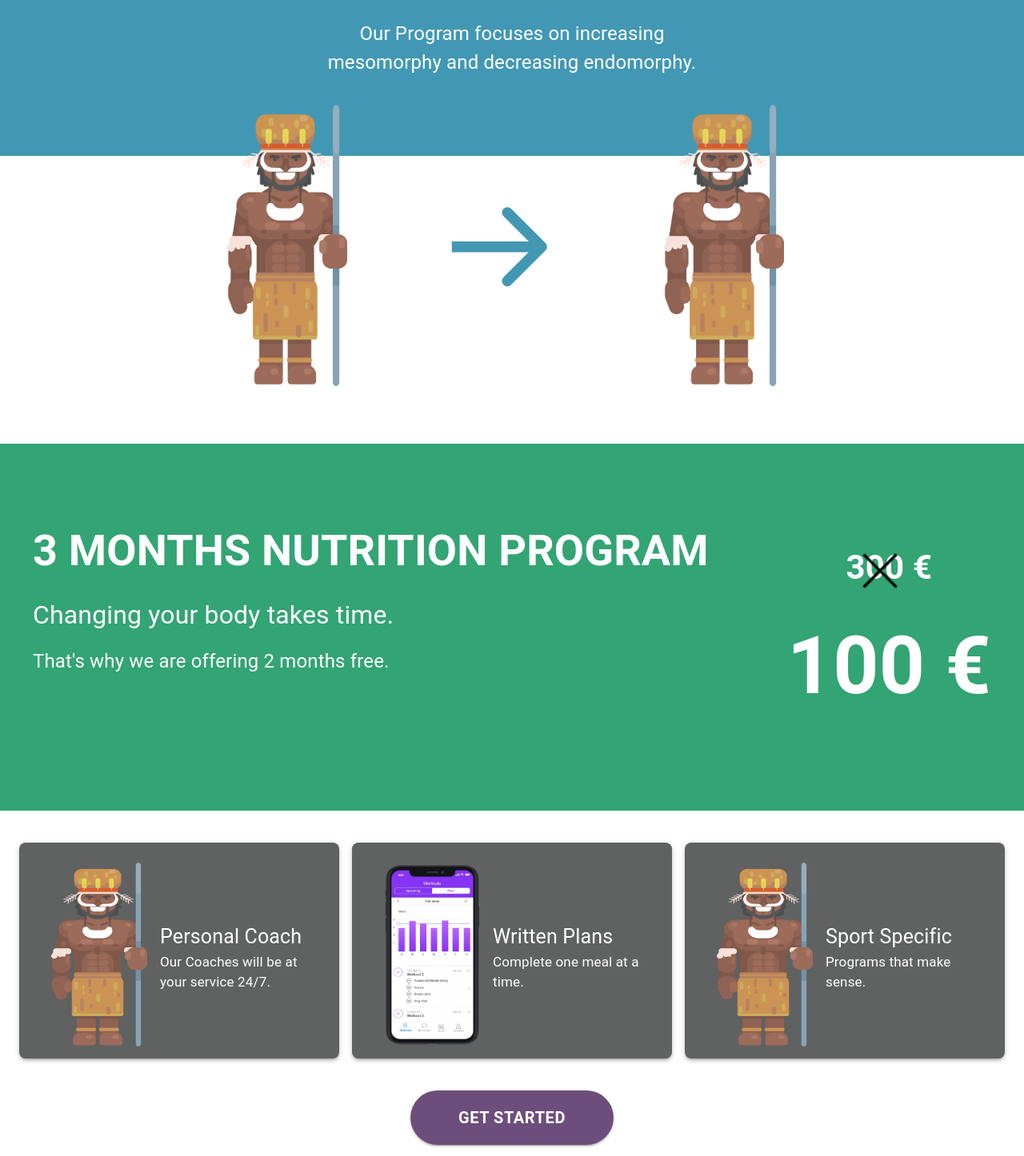
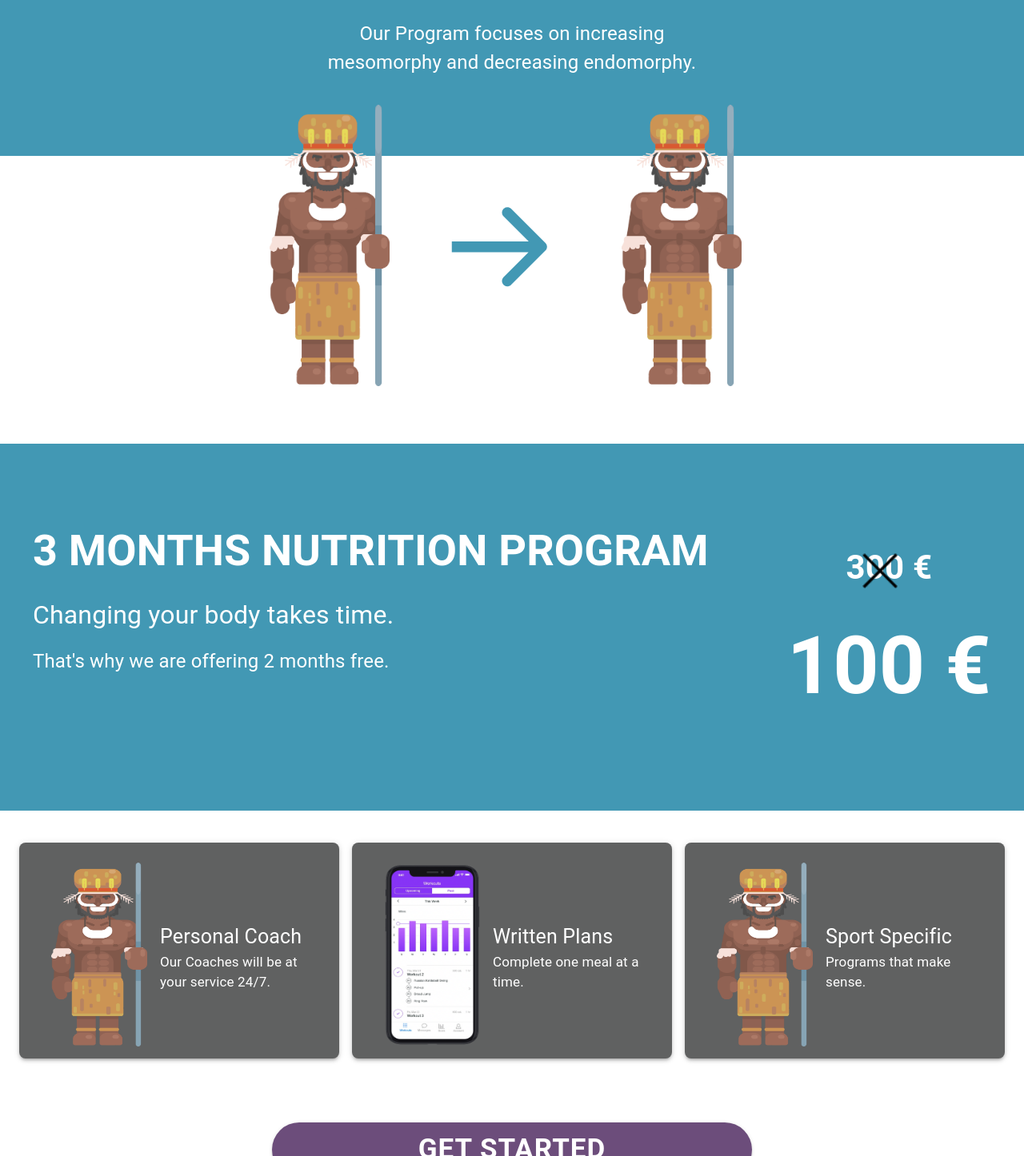
Before and after one commit to walter-clayton/afitpilot-somatotype, a React (Create React App) app in the folder client/: page /Training in a window 1280 px wide. Shown: the part 224-1670 px from the top of the page at 80% size. Built offline with nearby package versions, Linux system fonts and the light colour scheme.

Commit message:
changed the button width and style

```diff
--- a/client/src/components/CTA/NutritionCard.tsx
+++ b/client/src/components/CTA/NutritionCard.tsx
@@ -144,16 +144,17 @@ const NutritionCard = () => {
                         alignItems: "center",
                         justifyContent: "center",
                         width: "100%",
-                        // marginTop: "20px"
+                        marginTop: "40px"
                     }}>
                     <Button
                         sx={{
                             borderRadius: "40px",
                             backgroundColor: "RGB(108, 77, 123)",
-                            padding: "14px 60px",
+                            padding: "14px 30px",
                             fontWeight: 600,
+                            width: '600px',
                             textAlign: "start",
-                            fontSize: "20px",
+                            fontSize: "35px",
                             lineHeight: "40px",
                             marginBottom: "20px",
                             textTransform: "initial",
--- a/client/src/components/CTA/Training.tsx
+++ b/client/src/components/CTA/Training.tsx
@@ -20,37 +20,41 @@ theme.typography.h1 = {
 theme.typography.h3 = {
     "@media (max-width:600px)": {
         fontSize: "30px",
+        textAlign: "center"
     },
     [theme.breakpoints.up("md")]: {
         fontSize: "54px",
     },
 };
 theme.typography.h4 = {
-    "@media (max-width:600px)": {
+    "@media (max-width:700px)": {
         fontSize: "50px",
     },
 };
 theme.typography.h5 = {
-    "@media (max-width:600px)": {
+    "@media (max-width:700px)": {
         fontSize: "35px",
     },
 };
 theme.typography.body1 = {
-    "@media (min-width:600px)": {
-        fontSize: "20px"
+    "@media (max-width:600px)": {
+        fontSize: "20px",
+        textAlign: "center"
     },
     [theme.breakpoints.up("md")]: {
         fontSize: "32px",
     },
 };
+
 theme.typography.body2 = {
-    "@media (min-width:600px)": {
-        fontSize: "14px"
+    "@media (max-width:600px)": {
+        fontSize: "18px",
     },
     [theme.breakpoints.up("md")]: {
         fontSize: "24px",
     },
 };
+;
 const Training = () => {
     return (
         <ThemeProvider theme={theme}>
@@ -86,6 +90,7 @@ const Training = () => {
                             sx={{
                                 color: "white",
                                 textAlign: "center",
+                                fontSize: "24px",
                                 px: 2
                             }}>
                             Our Program focuses on increasing <br></br> mesomorphy and decreasing endomorphy.
@@ -99,7 +104,7 @@ const Training = () => {
                         width: "100%",
                         marginTop: { md: -10, lg: -10, xl: -10 }
                     }}>
-                    <Grid item md={4}
+                    <Grid item md={3}
                         sx={{
                             display: "flex",
                             justifyContent: "center",
@@ -110,47 +115,43 @@ const Training = () => {
                     <Typography
                         sx={{ display: { xs: 'none', sm: 'none', md: 'block', lg: 'block' }, color: "#4298B4", textAlign: "center", mt: 18 }}
                         variant="h1">
-                        <img src={Arrow1} alt="Arrow1" />
+                        <img src={Arrow1} alt="Arrow" />
                     </Typography>
                     <Typography
                         sx={{ display: { xs: 'block', sm: 'block', md: 'none', lg: 'none' }, color: "#4298B4" }}
                         variant="h1" mt={1}>
-                        <img src={Arrow1Down} alt="Arrow1Down" />
+                        <img src={Arrow1Down} alt="ArrowDown" />
                     </Typography>
-                    <Grid item md={4}
+                    <Grid item md={3}
                         sx={{
                             display: "flex",
                             justifyContent: "center",
-                            width: "100%"
-                        }}>
+                            width: "100%",
+                        }}
+                    >
                         <img src={avatar} alt="avatar" width={"150px"} />
                     </Grid>
                 </Grid>
                 {/* Instruction */}
                 <Grid container spacing={2}
                     sx={{
-                        backgroundColor: "#33A474",
+                        backgroundColor: "#4298B4",
                         marginTop: 9,
                         display: "flex",
                         flexDirection: "column",
                         alignItems: "center",
                         justifyContent: "center",
                     }}>
-                    <Grid item md={8}>
+                    <Grid item md={8} >
                         <Typography variant="h3"
-                            sx={{
-                                color: "#FFFFFF",
-                                mb: 2,
-                                fontSize: '54px'
-                            }}>
+                            sx={{ color: "#FFFFFF", mb: 2, fontSize: '54px' }}>
                             3 MONTHS NUTRITION PROGRAM
                         </Typography>
                         <Typography variant="body1"
                             sx={{ color: "#FFFFFF", mb: 2 }}>
                             Changing your body takes time.
                         </Typography>
-                        <Typography
-                            variant="body2"
+                        <Typography variant="body2"
                             sx={{ color: "white" }}>
                             That's why we are offering 2 months free.
                         </Typography>
@@ -165,7 +166,7 @@ const Training = () => {
                                 color: "black", textAlign: "center",
                                 mt: { xs: -6, sm: -6.7, md: -8 }
                             }}>
-                            <img src={cross} alt="Cancel" width={45} />
+                            <img src={cross} alt="cancel" width={45} />
                         </Typography>
                         <Typography variant="h4"
                             sx={{ color: "#ffff", textAlign: "center", fontSize: '100px' }}>
```
